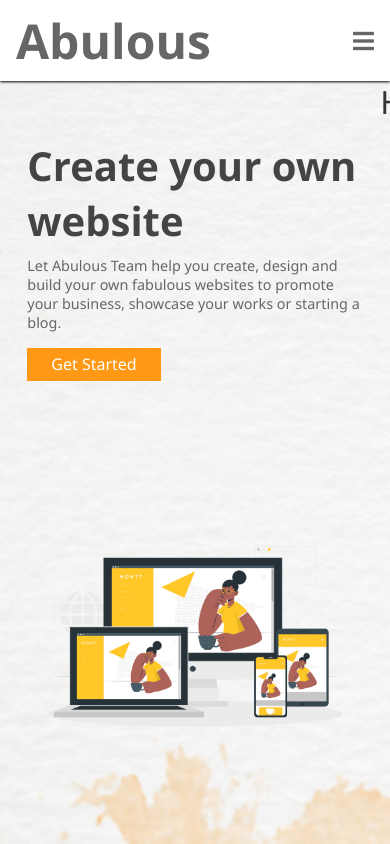
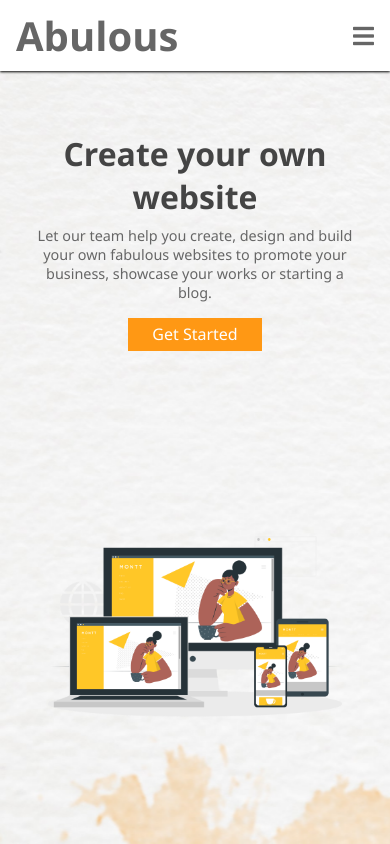
Before and after one commit to Ngannguyen0308/Online-Funiture-Store, a plain HTML site: page home.html in a window 390 px wide. Drawn offline with nearby package versions, Linux system fonts and the light colour scheme.

Commit message:
commit on 'main'

```diff
--- a/home.html
+++ b/home.html
@@ -30,7 +30,7 @@
 
         <div class="homecontent">
             <h1 class="hometitle">Create your own website</h1>
-            <p>Let Abulous Team help you create, design and build your own fabulous websites
+            <p>Let our team help you create, design and build your own fabulous websites
                 to promote your business, showcase your works or starting a blog.</p>
             <a href="#"><button class="btn">get started</button></a>
         </div>
--- a/style.css
+++ b/style.css
@@ -32,10 +32,10 @@ header{
     width:100%;
 }
 
-.heading{
-    font-size: 6rem;
+header .heading{
+    font-size: 5rem;
     color:#666;
-    padding:1rem;
+    padding: 1rem;
     text-align: center;
 }
 
@@ -67,9 +67,9 @@ header #menu{
     color: #666;
 }
 
-section{
-    padding:0 7%;
-    padding-top: 12rem;
+section {
+    padding: 0 7%;
+    padding-top: 20rem;
 }
 
 .home{
@@ -126,7 +126,15 @@ section{
 @media (max-width:768px){
 
     html{
-        font-size: 50%;
+        font-size: 55%;
+    }
+
+    .home .homecontent{
+        text-align: center;
+    }
+
+    .home .homecontent h1{
+        font-size: 4rem;
     }
 }
 
@@ -154,6 +162,14 @@ section{
         border-top: .2rem solid rgba(0,0,0,.3);
     }
 
+    header .navbar ul{
+        height:100%;
+        width:100%;
+        flex-flow: column;
+        background:#fff;
+        padding-bottom: 15rem;
+    }
+
     header .navbar ul li a{
         font-size: 4rem;
         color:#333;
@@ -171,4 +187,8 @@ section{
     header .navbar.nav-toggle{
         right:0;
     }
+
+    section{
+        padding-top: 10rem;
+    }
 }
```
